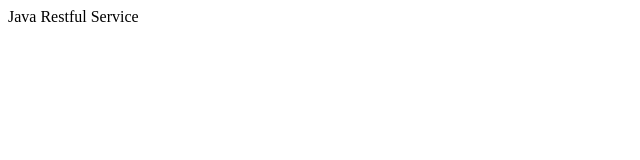
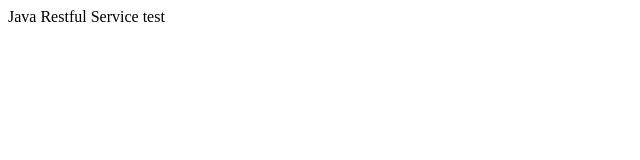
Before and after one commit to keerthana171/com.youtube.rest, a plain HTML site: page WebContent/index.html in a window 1280 px wide. Shown: the full height of the page, 0-640 px from the left. Drawn offline with Linux system fonts and the light colour scheme.

Commit message:
commit test

```diff
--- a/WebContent/index.html
+++ b/WebContent/index.html
@@ -6,6 +6,6 @@
 <title>Insert title here</title>
 </head>
 <body>
-Java Restful Service
+Java Restful Service test
 </body>
 </html>
```
